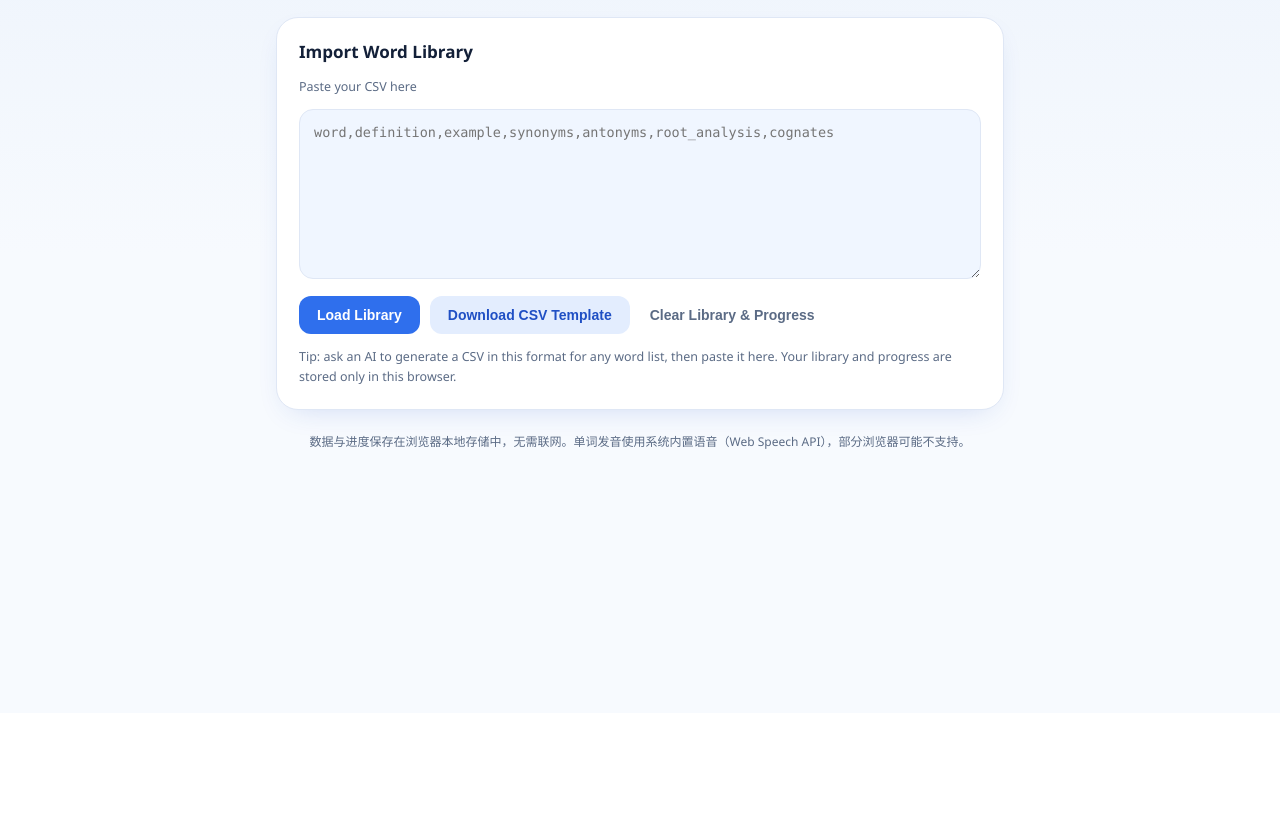
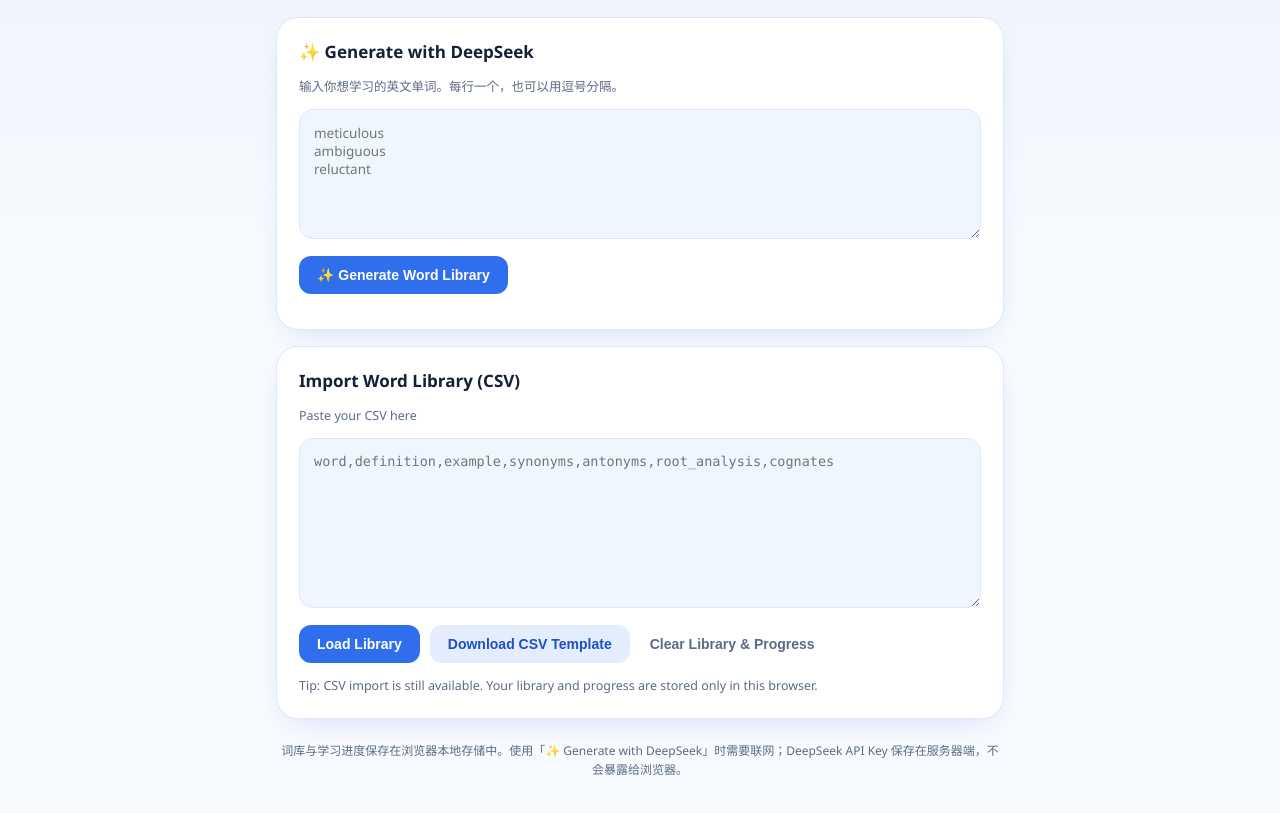
Before and after one commit to hali2024/English-word-lab, a website: page public/index.html in a window 1280 px wide. Shown: the part 87-900 px from the top of the page. Before the commit the page ends 800 px from the top, so only its background shows below. Drawn offline with Linux system fonts and the light colour scheme.

Commit message:
Update import section and add AI generation feature

```diff
--- a/public/index.html
+++ b/public/index.html
@@ -90,7 +90,19 @@ textarea{width:100%;min-height:170px;border:1px solid var(--border);border-radiu
   </div>
 
   <section id="importPanel" class="panel">
-    <h2 style="margin-top:0;font-size:17px">Import Word Library</h2>
+    <h2 style="margin-top:0;font-size:17px">✨ Generate with DeepSeek</h2>
+    <p class="hint">输入你想学习的英文单词。每行一个，也可以用逗号分隔。</p>
+    <textarea id="aiWordsInput" style="min-height:130px;font-family:inherit" placeholder="meticulous
+ambiguous
+reluctant"></textarea>
+    <div class="row">
+      <button id="generateAIButton" onclick="generateWithAI()">✨ Generate Word Library</button>
+    </div>
+    <p id="aiStatus" class="hint" style="margin-bottom:0"></p>
+  </section>
+
+  <section class="panel">
+    <h2 style="margin-top:0;font-size:17px">Import Word Library (CSV)</h2>
     <p class="hint">Paste your CSV here</p>
     <textarea id="csvInput" placeholder="word,definition,example,synonyms,antonyms,root_analysis,cognates
 "></textarea>
@@ -99,7 +111,7 @@ textarea{width:100%;min-height:170px;border:1px solid var(--border);border-radiu
       <button class="secondary" onclick="downloadTemplate()">Download CSV Template</button>
       <button class="ghost" onclick="clearLibrary()">Clear Library & Progress</button>
     </div>
-    <p class="hint" style="margin-bottom:0">Tip: ask an AI to generate a CSV in this format for any word list, then paste it here. Your library and progress are stored only in this browser.</p>
+    <p class="hint" style="margin-bottom:0">Tip: CSV import is still available. Your library and progress are stored only in this browser.</p>
   </section>
 
   <div id="appArea" class="hidden">
@@ -107,7 +119,7 @@ textarea{width:100%;min-height:170px;border:1px solid var(--border);border-radiu
     <div id="stage"></div>
   </div>
 
-  <div class="footer">数据与进度保存在浏览器本地存储中，无需联网。单词发音使用系统内置语音（Web Speech API），部分浏览器可能不支持。</div>
+  <div class="footer">词库与学习进度保存在浏览器本地存储中。使用「✨ Generate with DeepSeek」时需要联网；DeepSeek API Key 保存在服务器端，不会暴露给浏览器。</div>
 </div>
 
 <script>
@@ -176,6 +188,85 @@ function loadCSV(){
   beginRecognitionRound();
   loadRecognitionQuestion();
   save(); render();
+}
+
+async function generateWithAI(){
+  const input=document.getElementById('aiWordsInput');
+  const button=document.getElementById('generateAIButton');
+  const status=document.getElementById('aiStatus');
+
+  const words=[...new Set(
+    input.value
+      .split(/[\\n,，;；]+/)
+      .map(x=>x.trim())
+      .filter(Boolean)
+  )];
+
+  if(!words.length){
+    status.textContent='Please enter at least one English word.';
+    return;
+  }
+
+  if(words.length>50){
+    status.textContent='Please enter no more than 50 words at a time.';
+    return;
+  }
+
+  button.disabled=true;
+  status.textContent=`Generating ${words.length} word${words.length===1?'':'s'} with DeepSeek…`;
+
+  try{
+    const response=await fetch('/api/generate',{
+      method:'POST',
+      headers:{'Content-Type':'application/json'},
+      body:JSON.stringify({words})
+    });
+
+    let data={};
+    try{
+      data=await response.json();
+    }catch(e){
+      throw new Error('Server returned an invalid response.');
+    }
+
+    if(!response.ok){
+      throw new Error(data.error || `Request failed (${response.status})`);
+    }
+
+    if(!data.words || !Array.isArray(data.words) || !data.words.length){
+      throw new Error('DeepSeek returned no valid vocabulary.');
+    }
+
+    const normalized=data.words
+      .map(w=>({
+        word:String(w.word||'').trim(),
+        definition:String(w.definition||'').trim(),
+        example:String(w.example||'').trim(),
+        synonyms:Array.isArray(w.synonyms)?w.synonyms.map(String).map(x=>x.trim()).filter(Boolean):[],
+        antonyms:Array.isArray(w.antonyms)?w.antonyms.map(String).map(x=>x.trim()).filter(Boolean):[],
+        root:String(w.root||'').trim(),
+        cognates:Array.isArray(w.cognates)?w.cognates.map(String).map(x=>x.trim()).filter(Boolean):[]
+      }))
+      .filter(w=>w.word && w.definition);
+
+    if(!normalized.length){
+      throw new Error('DeepSeek returned words without usable definitions.');
+    }
+
+    state=freshState(normalized);
+    document.getElementById('appArea').classList.remove('hidden');
+    document.getElementById('importPanel').classList.add('hidden');
+    beginRecognitionRound();
+    loadRecognitionQuestion();
+    save();
+    render();
+
+  }catch(error){
+    console.error('AI generation failed:',error);
+    status.textContent=`❌ ${error.message}`;
+  }finally{
+    button.disabled=false;
+  }
 }
 function clearLibrary(){if(confirm('Clear the library and all progress?')){localStorage.removeItem(KEY);location.reload();}}
 function toggleImport(){document.getElementById('importPanel').classList.toggle('hidden');}
```
